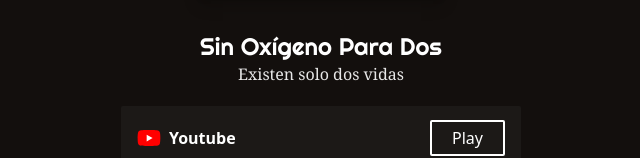
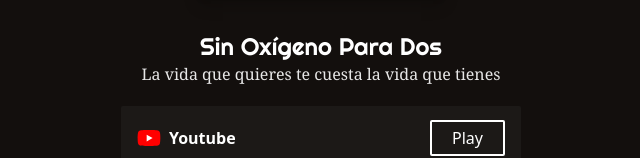
Before and after one commit to felixlopz/next-felix-zepol, a Next.js app: page /sin-oxigeno-para-dos in a window 1280 px wide. Shown: the part 210-368 px from the top of the page, without its empty margins (319-959 px from the left). Built offline with nearby package versions, Linux system fonts and the light colour scheme.

Commit message:
quote update

```diff
--- a/src/app/sin-oxigeno-para-dos/page.tsx
+++ b/src/app/sin-oxigeno-para-dos/page.tsx
@@ -23,7 +23,7 @@ const PmPage = () => {
         Sin Oxígeno Para Dos
       </h3>
       <p className={cn("text-white opacity-90 font-serif mb-5")}>
-        Existen solo dos vidas
+        La vida que quieres te cuesta la vida que tienes
       </p>
 
       <div className="">
```
